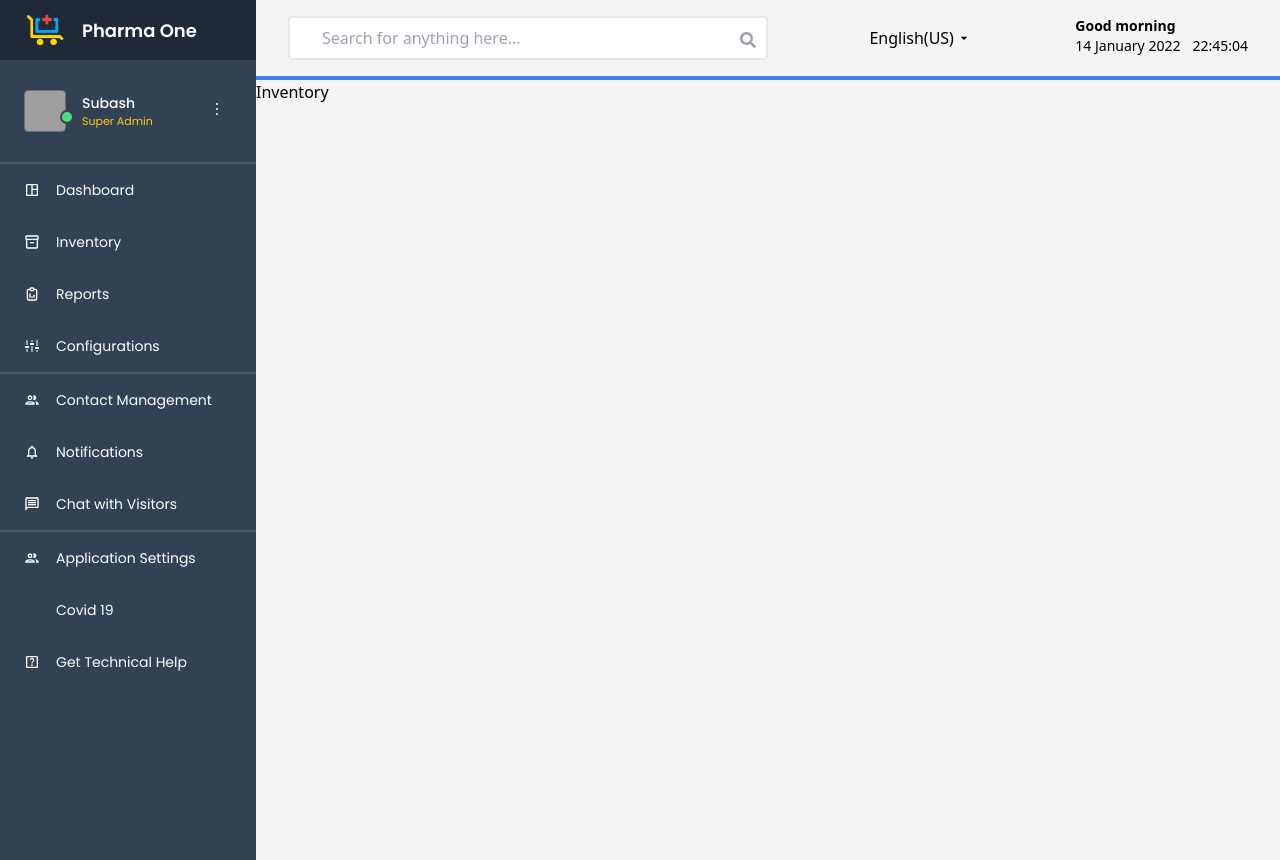
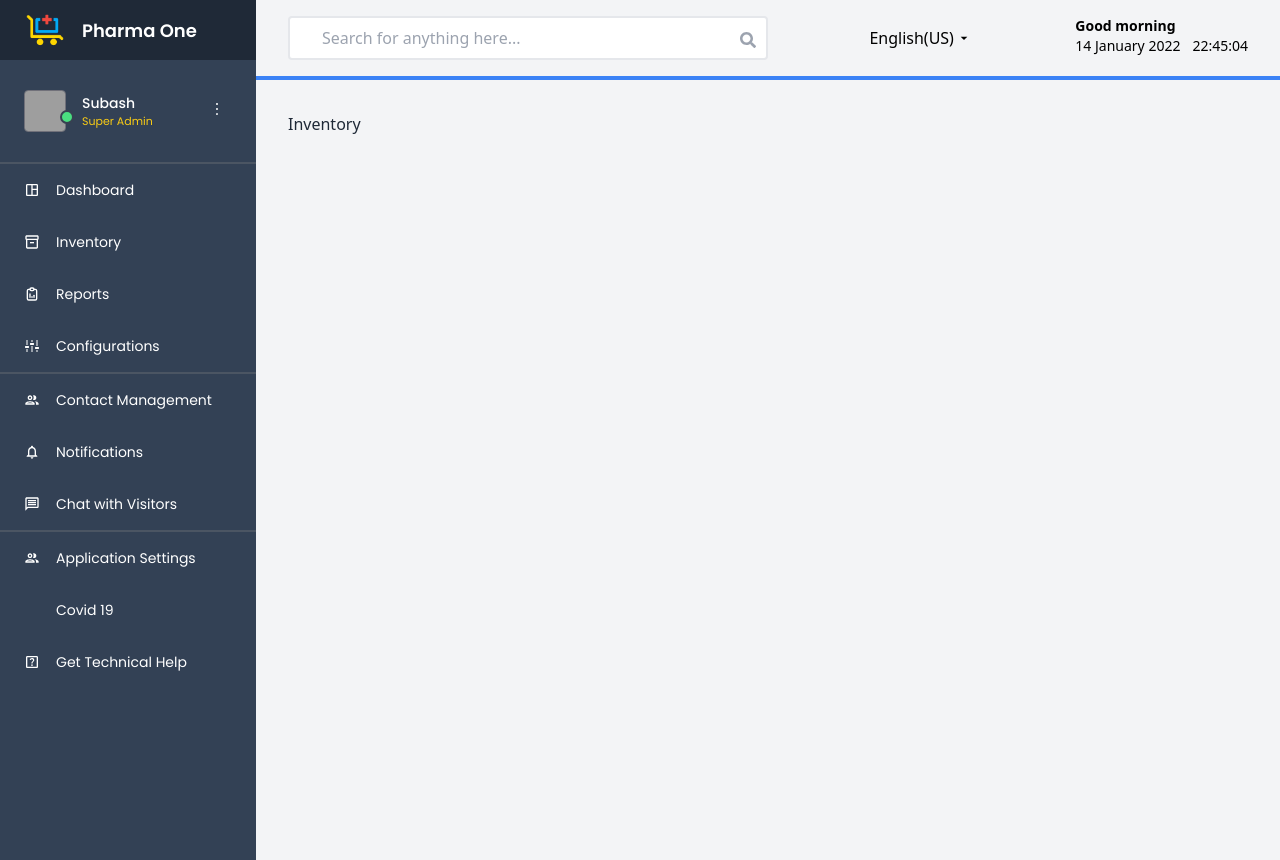
Before and after one commit to WandaWeira/pharmacy, a React (Vite) app: page /inventory in a window 1280 px wide. Built offline with nearby package versions, Linux system fonts and the light colour scheme; grey boxes are pictures that could not be loaded; some icons are missing.

Commit message:
Layout fixed

```diff
--- a/src/App.jsx
+++ b/src/App.jsx
@@ -1,8 +1,8 @@
-import { BrowserRouter, Routes, Route } from 'react-router-dom';
+import { BrowserRouter, Routes, Route } from "react-router-dom";
 import Dashboard from "./components/Dashboard";
 import SideBar from "./components/SideBar";
 import TopBar from "./components/TopBar";
-import Inventory from './components/Inventory';
+import Inventory from "./components/Inventory";
 
 const App = () => {
   return (
@@ -11,10 +11,12 @@ const App = () => {
         <SideBar />
         <div className="flex-1">
           <TopBar />
-          <Routes>
-            <Route path="/" element={<Dashboard />} />
-            <Route path="/inventory" element={<Inventory />} />
-          </Routes>
+          <div className="m-8 text-gray-800">
+            <Routes>
+              <Route path="/" element={<Dashboard />} />
+              <Route path="/inventory" element={<Inventory />} />
+            </Routes>
+          </div>
         </div>
       </div>
     </BrowserRouter>
--- a/src/components/Dashboard.jsx
+++ b/src/components/Dashboard.jsx
@@ -4,7 +4,7 @@ import CardLarge from "./CardLarge";
 
 const Dashboard = () => {
   return (
-    <div className="m-8 text-gray-800">
+    <>
       <div className="flex justify-between">
         <div className="">
           <h2 className="text-xl font-bold">Dashboard</h2>
@@ -17,7 +17,7 @@ const Dashboard = () => {
       </div>
       <CardSmall />
       <CardLarge />
-    </div>
+    </>
   );
 };
 
```
